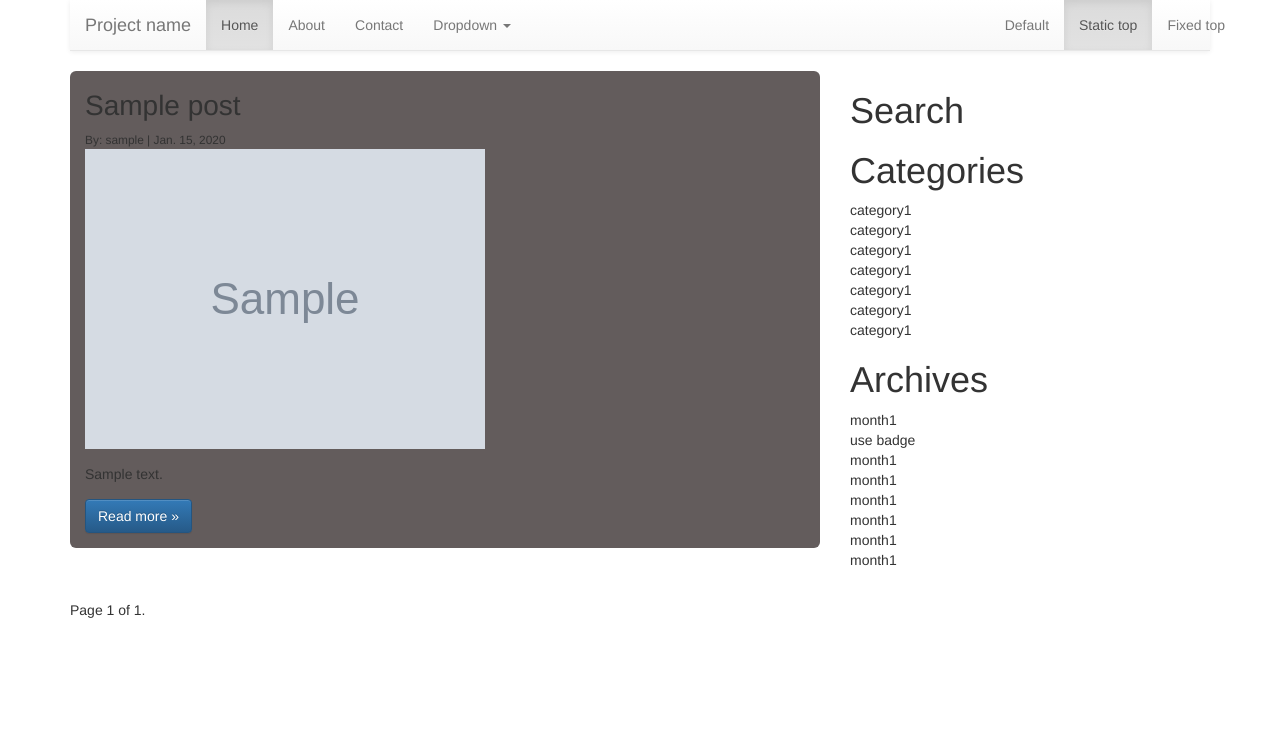
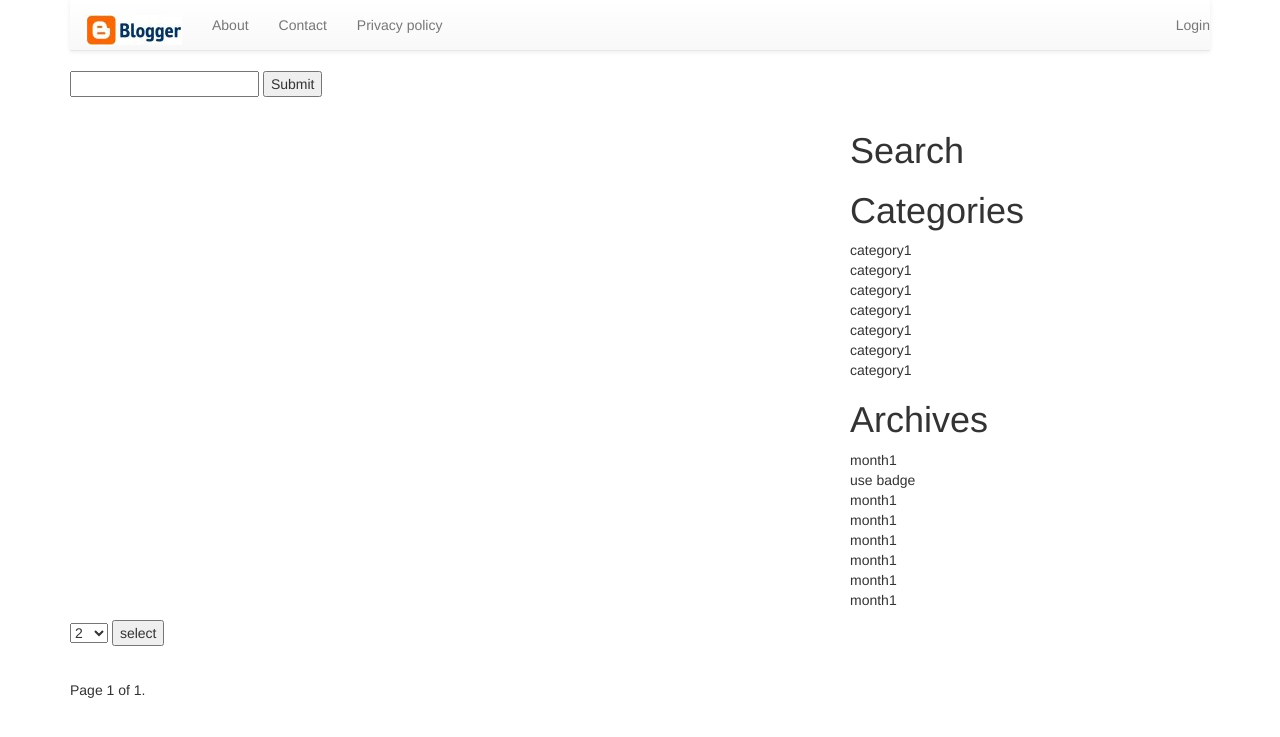
Before and after one commit to myGitHub4publicprojects/blog, a Django app: page / in a window 1280 px wide. Shown: the top 737 px of the page. Run offline with Django 3.2, Linux system fonts and the light colour scheme; tables that the repository leaves empty hold one stand-in row (values such as "Sample post"); grey boxes marked "Sample" are stand-in pictures; some libraries are stand-ins or nearby versions.

Commit message:
pagination, search, author-post association, draft

```diff
--- a/posts/models.py
+++ b/posts/models.py
@@ -2,11 +2,16 @@
 from django.core.urlresolvers import reverse
 from django.conf import settings
 from django.db.models.signals import pre_save
+from django.utils import timezone
 
 from django.utils.text import slugify
 
 def upload_location(instance, filename):
     return '%s/%s'%(instance.id, filename)
+
+class PostManager(models.Manager):
+    def active(self):
+        return super(PostManager, self).filter(draft=False, published__lte=timezone.now())
 
 class Post(models.Model):
     title = models.CharField(max_length=120)
@@ -19,6 +24,9 @@
         blank=True)
     timestamp = models.DateTimeField(auto_now_add=True, auto_now=False)
     updated = models.DateTimeField(auto_now_add=False, auto_now=True)
+    published = models.DateField(auto_now=False, auto_now_add=False)
+    draft = models.BooleanField(default=False)
+    objects = PostManager()
 
     def __str__(self):
         return self.title
--- a/posts/static/posts/css/style.css
+++ b/posts/static/posts/css/style.css
@@ -10,3 +10,7 @@
 .jumbotron p {
     font-size: 1em;
 }
+
+.navbar-right {
+    margin-right: 0;
+}
--- a/posts/templates/posts/header.html
+++ b/posts/templates/posts/header.html
@@ -1,3 +1,4 @@
+{% load static %}
 <nav class="navbar navbar-default navbar-static-top">
     <div class="container">
     <div class="navbar-header">
@@ -7,30 +8,21 @@
         <span class="icon-bar"></span>
         <span class="icon-bar"></span>
         </button>
-        <a class="navbar-brand" href="#">Project name</a>
+        <a class="navbar-brand" href="/"><img src="{% static 'posts/img/Blogger-Logo.jpg' %}"></a>
     </div>
     <div id="navbar" class="navbar-collapse collapse">
         <ul class="nav navbar-nav">
-        <li class="active"><a href="#">Home</a></li>
         <li><a href="#about">About</a></li>
         <li><a href="#contact">Contact</a></li>
-        <li class="dropdown">
-            <a href="#" class="dropdown-toggle" data-toggle="dropdown" role="button" aria-haspopup="true" aria-expanded="false">Dropdown <span class="caret"></span></a>
-            <ul class="dropdown-menu">
-            <li><a href="#">Action</a></li>
-            <li><a href="#">Another action</a></li>
-            <li><a href="#">Something else here</a></li>
-            <li role="separator" class="divider"></li>
-            <li class="dropdown-header">Nav header</li>
-            <li><a href="#">Separated link</a></li>
-            <li><a href="#">One more separated link</a></li>
-            </ul>
-        </li>
+        <li><a href="#contact">Privacy policy</a></li>
+
         </ul>
         <ul class="nav navbar-nav navbar-right">
-        <li><a href="../navbar/">Default</a></li>
-        <li class="active"><a href="./">Static top <span class="sr-only">(current)</span></a></li>
-        <li><a href="../navbar-fixed-top/">Fixed top</a></li>
+            {% if not user.is_authenticated %}
+                 <li><a href="{% url 'admin:login' %}?next={% url 'posts:home' %}">Login</a></li>
+            {% else %}
+                <li><a href="{% url 'admin:logout' %}?next={% url 'posts:home' %}">Logout</a></li>
+            {% endif %}
         </ul>
     </div><!--/.nav-collapse -->
     </div>
--- a/posts/templates/posts/home.html
+++ b/posts/templates/posts/home.html
@@ -2,13 +2,20 @@
 {% block title_head %}{{ block.super }}| Homepage{% endblock title_head %}
 
 {% block content %}
+<form method="GET" action="" >
+<input type="text" name="q" value="{{ request.GET.q }}"/>
+<input type="submit" placeholder="Search">
+</form>
 <div class="row">
     <div class="col-lg-8">
         {% for post in post_list %}
         <div class="jumbotron">
             <div class="container">
-            <h1>{{ post.title }}</h1>
-            <small>By: {{ post.author }} | {{ post.timestamp|date }}</small>
+            <h1>
+                {% if post.draft %}<span><small>draft</small></span>{% endif %}
+                {{ post.title }}
+            </h1>
+            <small>By: {{ post.author }} | {{ post.published }}</small>
             {% if post.image %}
                 <img src="{{ post.image.url }}" class="img-responsive"/>
             {% endif %}
@@ -23,10 +30,19 @@
     </div>
 </div>
 
+<form id="items_per_page" method="GET" action="">
+<select name="iitems">
+    <option value='2'>2</option>
+    <option value='4'>4</option>
+    <option value='20'>20</option>
+</select>
+<input type="submit" value="select">
+</form>
+
 <div class="pagination">
     <span class="step-links">
         {% if post_list.has_previous %}
-            <a href="?page={{ post_list.previous_page_number }}">previous</a>
+            <a href="?page={{ post_list.previous_page_number }}{% if request.GET.q %}&q={{ request.GET.q }}{% endif %}{% if request.GET.iitems %}&iitems={{ request.GET.iitems }}{% endif %}">previous</a>
         {% endif %}
 
         <span class="current">
@@ -34,7 +50,7 @@
         </span>
 
         {% if post_list.has_next %}
-            <a href="?page={{ post_list.next_page_number }}">next</a>
+            <a href="?page={{ post_list.next_page_number }}{% if request.GET.q %}&q={{ request.GET.q }}{% endif %}{% if request.GET.iitems %}&iitems={{ request.GET.iitems }}{% endif %}">next</a>
         {% endif %}
     </span>
 </div>
--- a/posts/views.py
+++ b/posts/views.py
@@ -3,13 +3,30 @@
 from django.http import HttpResponseRedirect, Http404
 from django.core.paginator import Paginator, EmptyPage, PageNotAnInteger
 from django.core.urlresolvers import reverse
+from django.db.models import Q
+from django.utils import timezone
+
 from .models import Post, upload_location
 from .forms import PostForm
 
 def home(request):
-    queryset_list = Post.objects.all().order_by('-timestamp')
+    queryset_list = Post.objects.active().order_by('-timestamp')
+    if request.user.is_staff:
+        queryset_list = Post.objects.all().order_by('-timestamp')
 
-    paginator = Paginator(queryset_list, 5) # Show 25 contacts per page
+    query = request.GET.get('q')
+    if query:
+        queryset_list = queryset_list.filter(
+            Q(title__icontains=query)|
+            Q(content__icontains=query)|
+            Q(author__username__icontains=query)|
+            Q(title__icontains=query)
+        ).distinct()
+
+    items_per_page = 5
+    if request.GET.get('iitems'):
+        items_per_page = int(request.GET.get('iitems'))
+    paginator = Paginator(queryset_list, items_per_page) # Show x number of items per page
 
     page = request.GET.get('page')
     try:
@@ -28,7 +45,7 @@
     return render(request, 'posts/home.html', context)
 
 def create(request):
-    if not request.user.is_staff or not request.user.is_superuser:
+    if not request.user.is_staff:
         raise Http404
     form = PostForm(request.POST or None, request.FILES or None)
     if form.is_valid():
@@ -48,6 +65,9 @@
 
 def detail(request, pk):
     post = Post.objects.get(pk=pk)
+    if not request.user.is_staff:
+        if post.draft or post.published > timezone.now().date():
+            raise Http404
     context = {
         'post': post
     }
@@ -69,6 +89,8 @@
     return render(request, 'posts/post_form.html', context)
 
 def delete(request, pk):
+    if not request.user.is_staff:
+        raise Http404
     instance = Post.objects.get(pk=pk)
     instance.delete()
     messages.success(request, 'Post deleted')
```
Also changed, not shown: posts/forms.py (+1 -7 lines), posts/templates/posts/post.html (+5 -2 lines), posts/migrations/0001_initial.py, posts/static/posts/img/Blogger-Logo.jpg (added).
